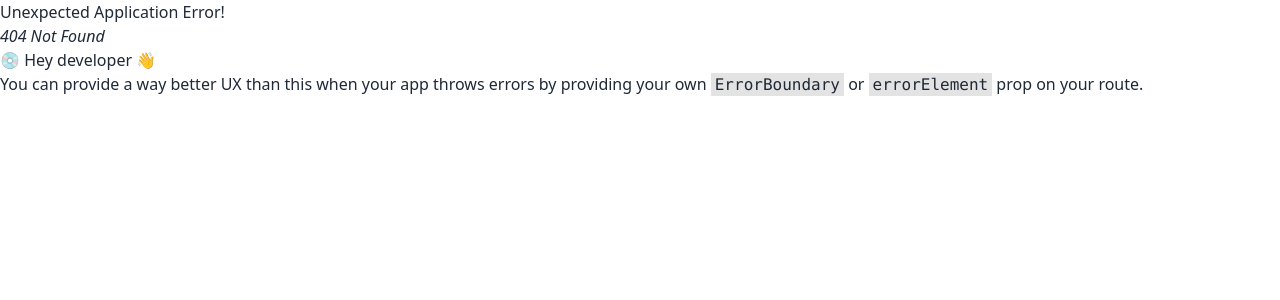
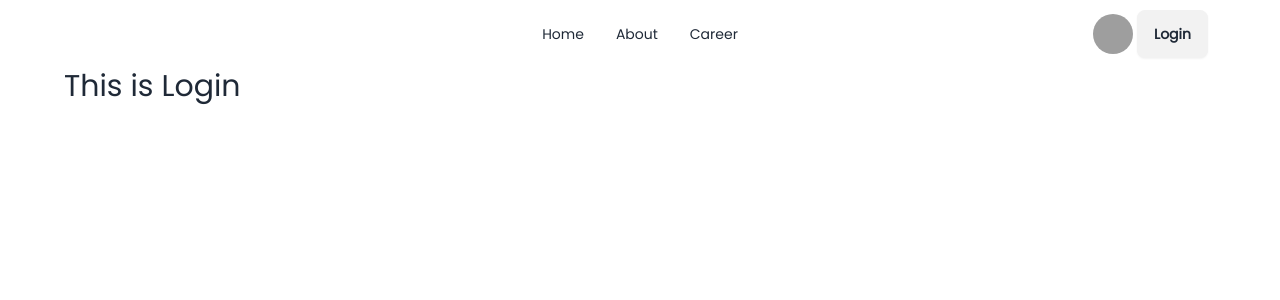
Before and after one commit to Naimul02/react-dragon-news, a React (Vite) app: page /login in a window 1280 px wide. Before the commit this address had no page. Shown: the top 300 px of the page. Built offline with nearby package versions, Linux system fonts and the light colour scheme; grey boxes are pictures that could not be loaded.

Commit message:
added login page

```diff
--- /dev/null
+++ b/src/Pages/Login/Login.jsx
@@ -0,0 +1,12 @@
+import Navbar from "../../Shared/Navbar/Navbar";
+
+const Login = () => {
+  return (
+    <div>
+      <Navbar></Navbar>
+      <h2 className="text-3xl">This is Login</h2>
+    </div>
+  );
+};
+
+export default Login;
--- a/src/Routes/Routes.jsx
+++ b/src/Routes/Routes.jsx
@@ -1,6 +1,7 @@
 import { createBrowserRouter } from "react-router-dom";
 import Root from "../layout/Root";
 import Home from "../Pages/Home/Home";
+import Login from "../Pages/Login/Login";
 
 const router = createBrowserRouter([
   {
@@ -11,6 +12,10 @@ const router = createBrowserRouter([
         path: "/",
         element: <Home></Home>,
       },
+      {
+        path: "/login",
+        element: <Login></Login>,
+      },
     ],
   },
 ]);
```
